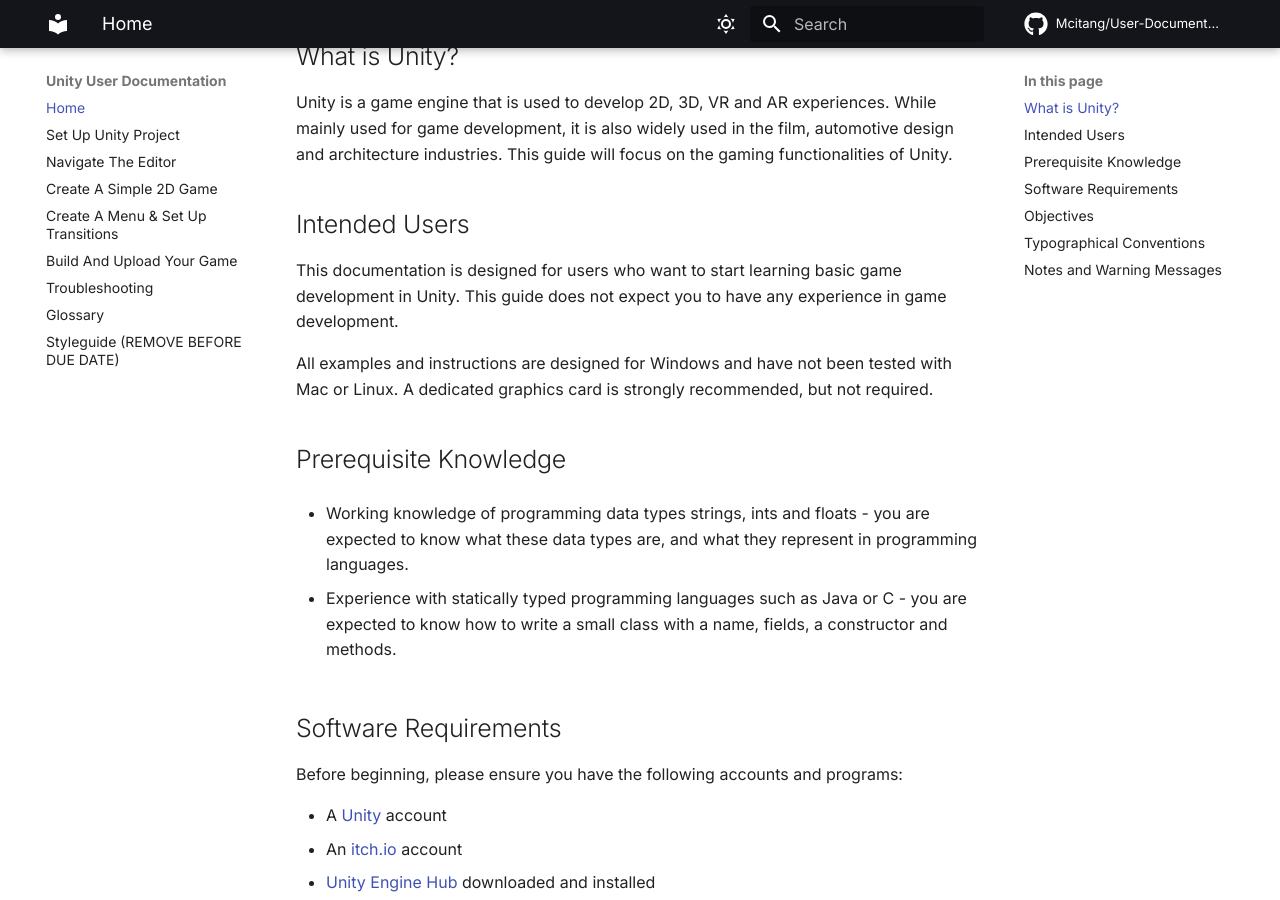
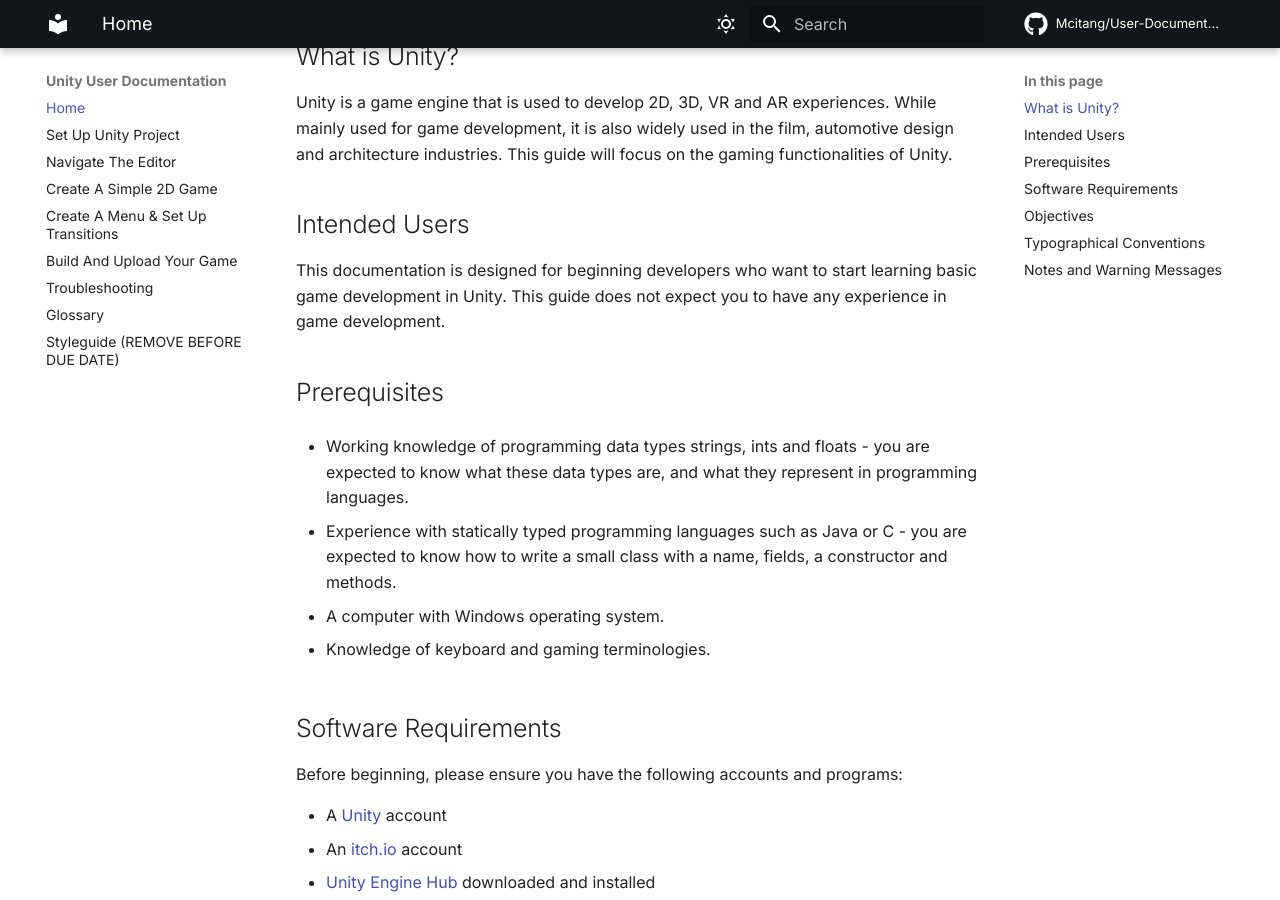
Before and after one commit to Mcitang/User-Documentation, an MkDocs documentation site: the page built from docs/index.md, in a window 1280 px wide and 900 px high, scrolled down 257 px. Built offline with MkDocs 1.6.1 and Material for MkDocs 9.7.7, drawn with Linux system fonts in a browser that asks for light colours; emoji names are drawn with the system emoji font; comment, search, counter and statistics services are not loaded; some of the changed text lies outside the part shown.

````diff
--- a/docs/index.md
+++ b/docs/index.md
@@ -6,14 +6,16 @@
 
 
 ## Intended Users
-This documentation is designed for users who want to start learning basic game development in Unity. This guide does not expect you to have any experience in game development.
+This documentation is designed for beginning developers who want to start learning basic game development in Unity. This guide does not expect you to have any experience in game development.
 
-All examples and instructions are designed for Windows and have not been tested with Mac or Linux. A dedicated graphics card is strongly recommended, but not required.
-
-## Prerequisite Knowledge
+## Prerequisites
 - Working knowledge of programming data types strings, ints and floats - you are expected to know what these data types are, and what they represent in programming languages.
 
 - Experience with statically typed programming languages such as Java or C - you are expected to know how to write a small class with a name, fields, a constructor and methods.
+
+- A computer with Windows operating system.
+
+- Knowledge of keyboard and gaming terminologies.
 
 ## Software Requirements
 Before beginning, please ensure you have the following accounts and programs:
@@ -57,7 +59,7 @@
 }
 ```
 
-### Code annotation
+### Code Annotation
 The 'plus' symbol at the right of these lines of code denotes an explanation tooltip that will give further information on the line of code. Left-click on it to have the explanation appear.
 
 ```C# linenums="1" hl_lines="5"
@@ -73,7 +75,7 @@
 2. Explanation tooltip 2
 3. Did you notice the numbered lines?
 
-### Keyboard shortcuts
+### Keyboard Shortcuts
 ++ctrl+shift+s++
 
 ## Notes and Warning Messages
@@ -102,7 +104,6 @@
 *[context menu]: A pop-up menu that appears to offer additional information when you hover over them.
 
 
-
 <!-- Hyperlinks -->
 [unity-url]: https://unity.com/
 [itch-url]: https://itch.io
````
